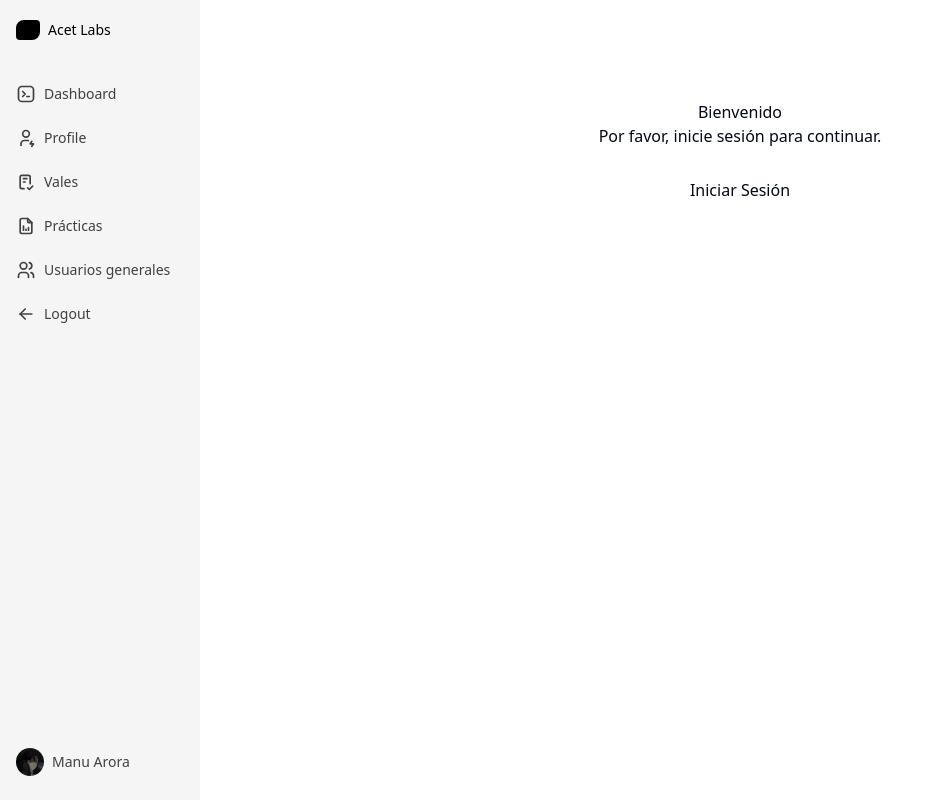
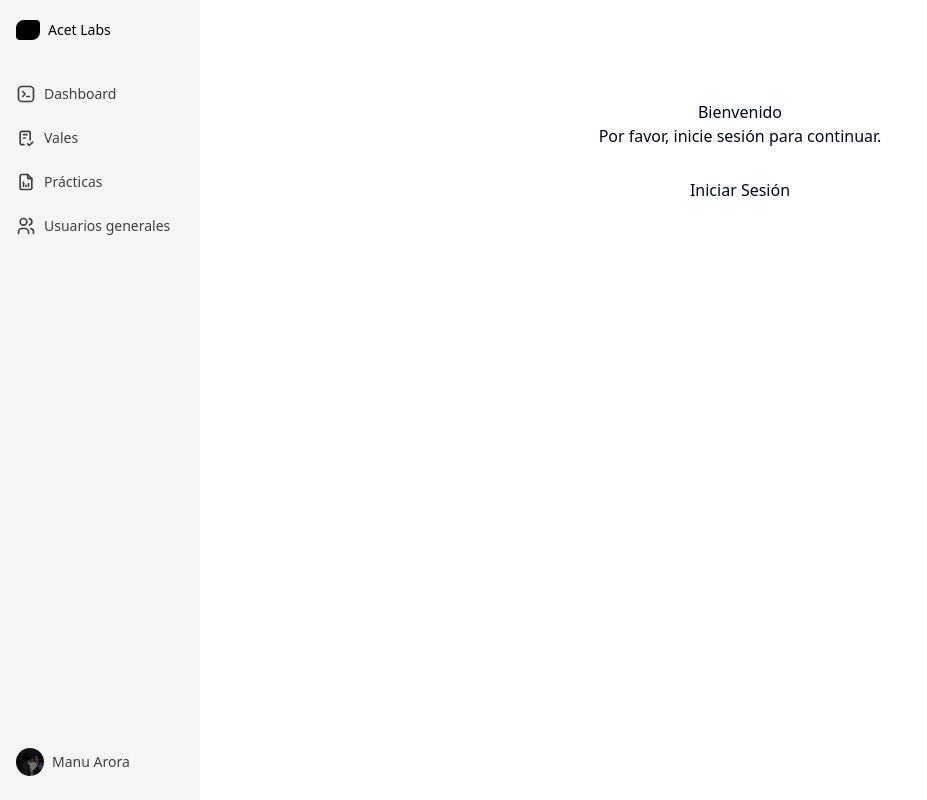
Before and after one commit to LabQuimica/laboratorio, a Next.js app: page /menu in a window 1280 px wide. Shown: the whole page, without its empty margins (0-927 px from the left). Built offline with nearby package versions, Linux system fonts and the light colour scheme.

Commit message:
Fixing errors

```diff
--- a/src/components/layouts/practicas/tablePractica.tsx
+++ b/src/components/layouts/practicas/tablePractica.tsx
@@ -4,6 +4,8 @@ import { usePracticas } from "@/hooks/Practicas/usePractica";
 import { docentecolumns, asignadascolumns } from "./columns";
 import DocenteSelector from "./docenteSelector";
 import { Table } from "@/components/table/Table";
+import { Practica } from "@/types/PracticaTypes";
+import { EstadoValeFilter } from "../vales/FilterVale";
 
 interface PracticasTableProps {
   viewType: "creadas" | "asignadas";
@@ -35,12 +37,14 @@ export const PracticasTable = ({ viewType }: PracticasTableProps) => {
       )}
 
       {/* Tabla */}
-      <Table
+      <Table<Practica>
         data={filteredPracticas}
         columns={columns}
         isLoading={practicasData.isLoading}
         isError={practicasData.isError}
         orderBy="id_vale"
+        reactQueryKEY="vales"
+        FilterComponent={EstadoValeFilter}
       />
     </div>
   );
--- a/src/components/layouts/users/tableUser.tsx
+++ b/src/components/layouts/users/tableUser.tsx
@@ -2,17 +2,21 @@
 import { useUsers } from "@/hooks/Users/useUser";
 import { columns } from "./columns";
 import { Table } from "@/components/table/Table";
+import { User } from "@/types/userTypes";
+import { EstadoValeFilter } from "../vales/FilterVale";
 
 export const UsersTable = () => {
   const { data, isLoading, isError } = useUsers();
 
   return (
-    <Table
+    <Table<User>
       data={data || []}
       columns={columns}
       isLoading={isLoading}
       isError={isError}
       orderBy="id_user"
+      reactQueryKEY="vales"
+      FilterComponent={EstadoValeFilter}
     />
   );
 };
--- a/src/components/layouts/vales/tableVale.tsx
+++ b/src/components/layouts/vales/tableVale.tsx
@@ -2,7 +2,7 @@
 import { useVales } from "@/hooks/Vales/useVale";
 import { columns } from "./columns";
 import { Table } from "@/components/table/Table";
-import { EstadoValeFilter } from "@/components/layouts/vales/FIlterVale";
+import { EstadoValeFilter } from "@/components/layouts/vales/FilterVale";
 import { Vale } from "@/types/ValeTypes";
 
 export const ValesTable = () => {
--- a/src/constants/links.tsx
+++ b/src/constants/links.tsx
@@ -14,13 +14,6 @@ export const links = [
     href: "/menu/dashboard",
     icon: (
       <IconBrandTabler className="text-neutral-700 dark:text-neutral-200 h-5 w-5 flex-shrink-0" />
-    ),
-  },
-  {
-    label: "Profile",
-    href: "/menu/profile",
-    icon: (
-      <IconUserBolt className="text-neutral-700 dark:text-neutral-200 h-5 w-5 flex-shrink-0" />
     ),
   },
   {
@@ -44,11 +37,4 @@ export const links = [
       <IconUsers className="text-neutral-700 dark:text-neutral-200 h-5 w-5 flex-shrink-0" />
     ),
   },
-  {
-    label: "Logout",
-    href: "/logout",
-    icon: (
-      <IconArrowLeft className="text-neutral-700 dark:text-neutral-200 h-5 w-5 flex-shrink-0" />
-    ),
-  },
 ];
```
Also changed, not shown: package.json (+3 -4 lines), src/components/layouts/vales/FilterVale.tsx (renamed from src/components/layouts/vales/FIlterVale.tsx), 1 other file (tests, documents, lock files or other folders).
